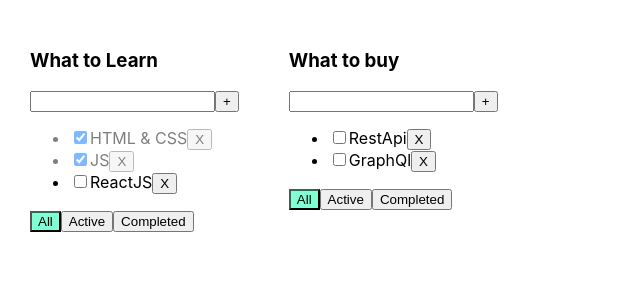
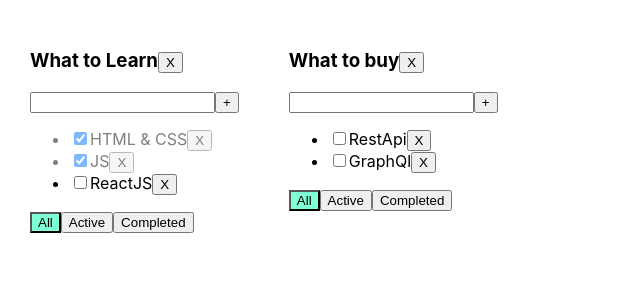
Before and after one commit to Yuri1011/TaskList, a React (Create React App) app: page / in a window 1280 px wide. Shown: the top 300 px of the page, without its empty margins (0-640 px from the left). Built offline with nearby package versions, Linux system fonts and the light colour scheme.

Commit message:
commit: add button delete TodoList and also add in typed new props and used them in some functions.

```diff
--- a/src/TodoList.tsx
+++ b/src/TodoList.tsx
@@ -1,29 +1,31 @@
 import React, {ChangeEvent, KeyboardEvent, useState} from "react";
 import {FilterValuesType} from "./App";
 
-
-type TaskType = {
+export type TaskType = {
     id: string
     title: string
     isDone: boolean
 }
 type PropsTypeTodoList = {
+    id: string
     title: string
     tasks: Array<TaskType>
-    removeTask: (taskId: string) => void
-    changeFilter: (value: FilterValuesType) => void
-    addTask: (title: string) => void
+    removeTask: (taskId: string, todoListId: string) => void
+    changeFilter: (value: FilterValuesType, todoListId: string) => void
+    addTask: (title: string, todoListId: string) => void
     filter: string
-    changeTaskStatus: (id: string, isDone: boolean) => void
+    changeTaskStatus: (id: string, isDone: boolean, todoListId: string) => void
+    removeTodoList: (id: string) => void
 }
 
 export function TodoList(props: PropsTypeTodoList) {
 
     let [title, setTitle] = useState('');
-    let [error, setError] = useState<string | null>(null)
+    let [error, setError] = useState<string | null>(null);
+
     const addTask = () => {
         if (title.trim() !== '') {
-            props.addTask(title);
+            props.addTask(title, props.id);
             setTitle('');
         } else {
             setError('Title is required');
@@ -36,15 +38,17 @@ export function TodoList(props: PropsTypeTodoList) {
             addTask();
         }
     }
-    const onClickAllHandler = () => props.changeFilter('all')
-    const onClickCompletedHandler = () => props.changeFilter('active')
-    const onClickActiveHandler = () => props.changeFilter('completed')
+    const onClickAllHandler = () => props.changeFilter('all', props.id)
+    const onClickCompletedHandler = () => props.changeFilter('active', props.id)
+    const onClickActiveHandler = () => props.changeFilter('completed', props.id)
     const onChangeHandler = (e: ChangeEvent<HTMLInputElement>) => {
         setTitle(e.currentTarget.value);
     }
     return (
         <div>
-            <h3>{props.title}</h3>
+            <h3>{props.title}
+                <button onClick={() => props.removeTodoList(props.id)}>X</button>
+            </h3>
             <div>
                 <input value={title}
                        onKeyPress={onKeyPressHandler} onChange={onChangeHandler}/>
@@ -54,11 +58,11 @@ export function TodoList(props: PropsTypeTodoList) {
             <ul>
                 {
                     props.tasks.map((t) => {
-                            const onClickRemoveTaskHandler = () => props.removeTask(t.id);
-                            const onChangeHandler = (e: ChangeEvent<HTMLInputElement>) => {
-                                let newIsDoneValue = e.currentTarget.checked;
-                                props.changeTaskStatus(t.id, newIsDoneValue);
-                            }
+                        const onClickRemoveTaskHandler = () => props.removeTask(t.id, props.id);
+                        const onChangeHandler = (e: ChangeEvent<HTMLInputElement>) => {
+                            let newIsDoneValue = e.currentTarget.checked;
+                            props.changeTaskStatus(t.id, newIsDoneValue, props.id);
+                        }
                             return (
                                 <li key={t.id} className={t.isDone ? 'is-done' : ''}>
                                     <input type="checkbox" checked={t.isDone} onChange={onChangeHandler}/>
```
